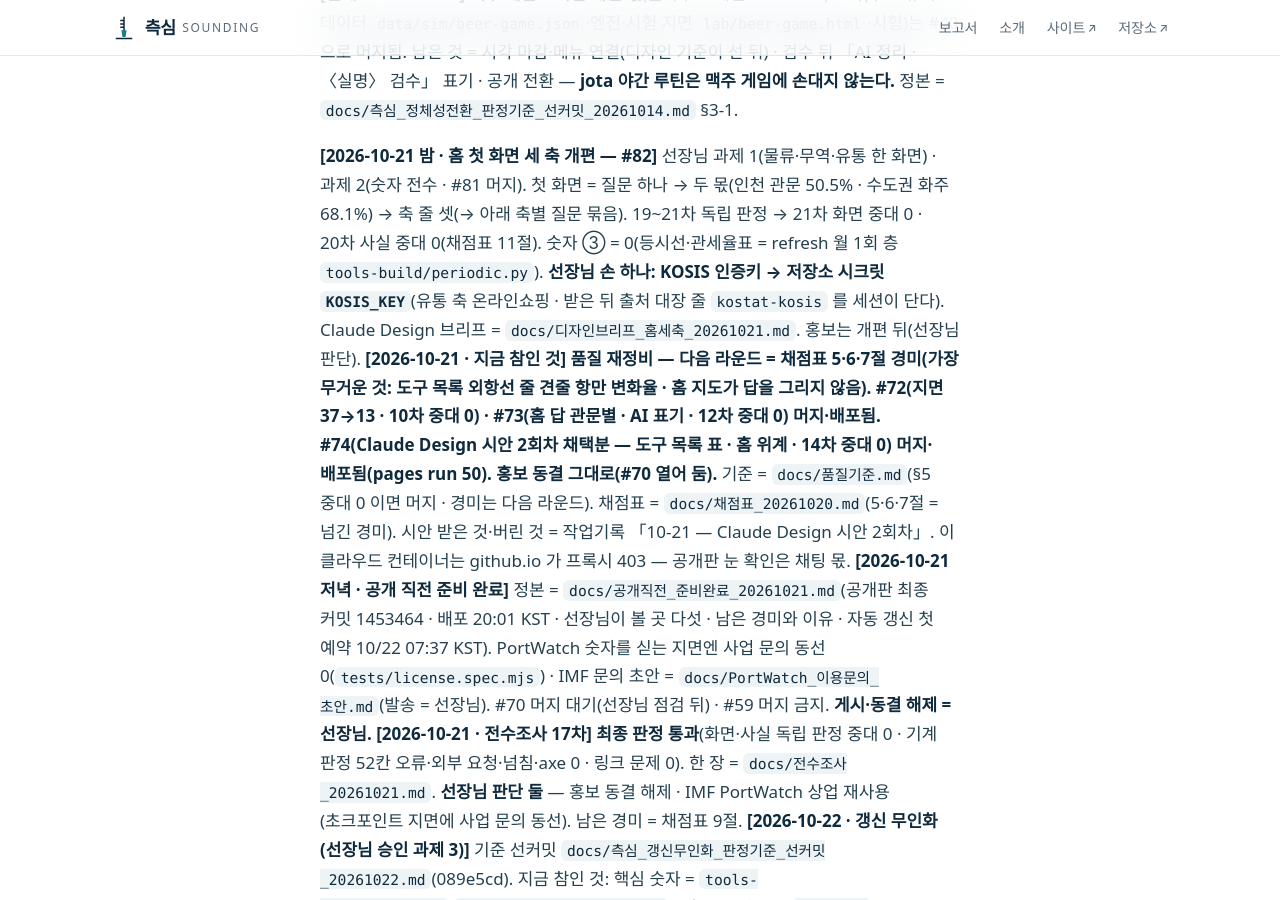
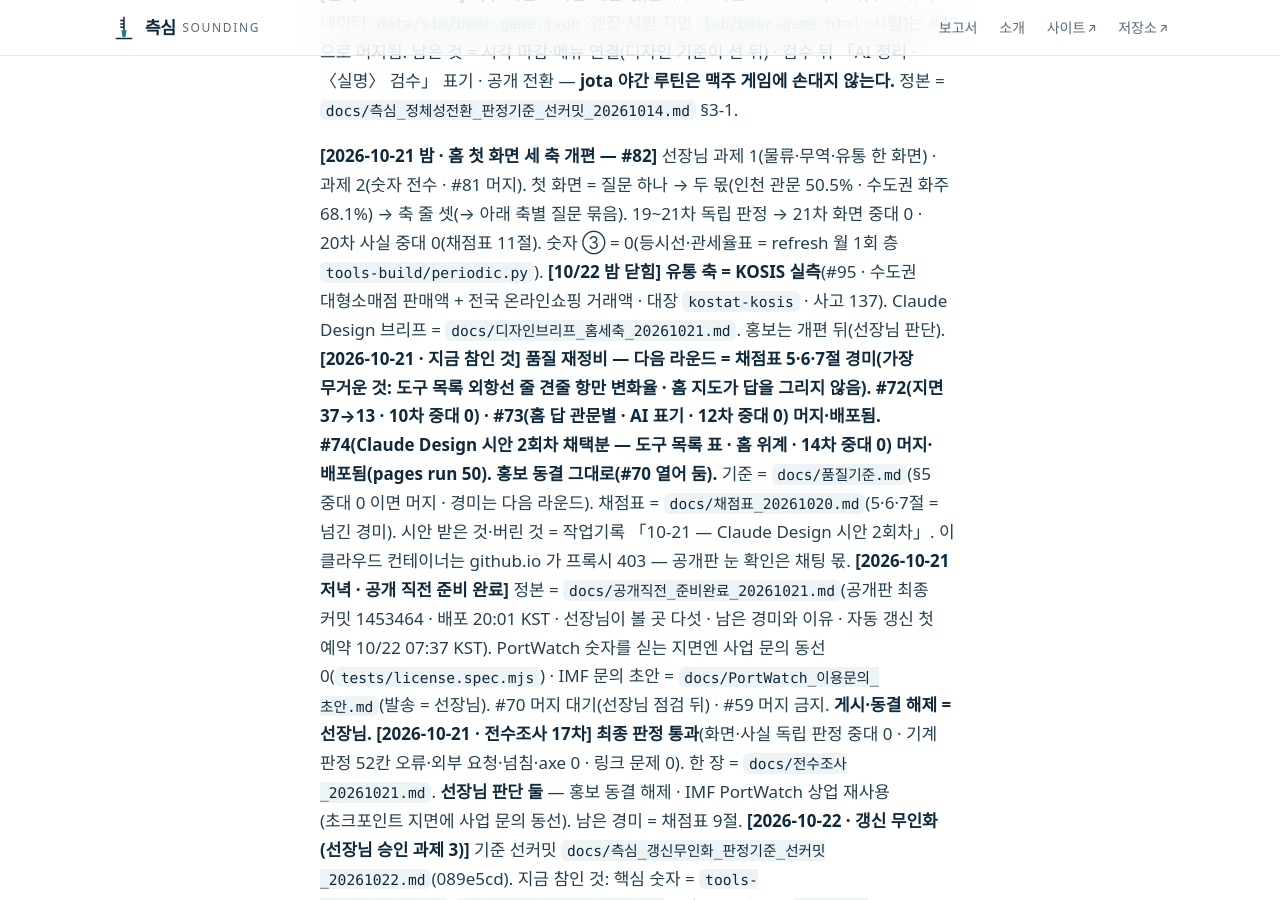
Before and after one commit to jisangj03-dev/incheon-port-analysis, a Jekyll site: the page built from docs/STATUS.md, in a window 1280 px wide and 900 px high, scrolled down 1499 px. Built offline with Jekyll 4.4.1, drawn with Linux system fonts in a browser that asks for light colours; some web fonts are replaced; our own code applies the rules of GitHub Pages for plain Markdown files.

Commit message:
STATUS·인계·작업기록 — 유통 축 KOSIS 닫힘(#95 · 사고 137) · 관세환율 주간 파일 빈 주 덮어쓰기는 남은 것
Co-Authored-By: Claude Opus 5.5 <noreply@anthropic.com>
Claude-Session: https://claude.ai/code/session_01W9iLVULEnTHJRMh1PZWr4D

```diff
--- a/docs/STATUS.md
+++ b/docs/STATUS.md
@@ -33,7 +33,7 @@ A 는 이쪽이 지금 할 수 있는 것, C 는 아직 안 본 축이다.
 **[인계 · 2026-10-14] 맥주 게임 = 측심 세션 몫**(클라우드 세션 ad6a21f7). 1차(구조·규칙 데이터 `data/sim/beer-game.json`·엔진·시험 지면 `lab/beer-game.html`·시험)는 #40 으로 머지됨. 남은 것 = 시각 마감·메뉴 연결(디자인 기준이 선 뒤) · 검수 뒤 「AI 정리 · 〈실명〉 검수」 표기 · 공개 전환 — **jota 야간 루틴은 맥주 게임에 손대지 않는다.** 정본 = `docs/측심_정체성전환_판정기준_선커밋_20261014.md` §3-1.
 
 
-**[2026-10-21 밤 · 홈 첫 화면 세 축 개편 — #82]** 선장님 과제 1(물류·무역·유통 한 화면) · 과제 2(숫자 전수 · #81 머지). 첫 화면 = 질문 하나 → 두 몫(인천 관문 50.5% · 수도권 화주 68.1%) → 축 줄 셋(→ 아래 축별 질문 묶음). 19~21차 독립 판정 → 21차 화면 중대 0 · 20차 사실 중대 0(채점표 11절). 숫자 ③ = 0(등시선·관세율표 = refresh 월 1회 층 `tools-build/periodic.py`). **선장님 손 하나: KOSIS 인증키 → 저장소 시크릿 `KOSIS_KEY`**(유통 축 온라인쇼핑 · 받은 뒤 출처 대장 줄 `kostat-kosis` 를 세션이 단다). Claude Design 브리프 = `docs/디자인브리프_홈세축_20261021.md`. 홍보는 개편 뒤(선장님 판단).
+**[2026-10-21 밤 · 홈 첫 화면 세 축 개편 — #82]** 선장님 과제 1(물류·무역·유통 한 화면) · 과제 2(숫자 전수 · #81 머지). 첫 화면 = 질문 하나 → 두 몫(인천 관문 50.5% · 수도권 화주 68.1%) → 축 줄 셋(→ 아래 축별 질문 묶음). 19~21차 독립 판정 → 21차 화면 중대 0 · 20차 사실 중대 0(채점표 11절). 숫자 ③ = 0(등시선·관세율표 = refresh 월 1회 층 `tools-build/periodic.py`). **[10/22 밤 닫힘] 유통 축 = KOSIS 실측**(#95 · 수도권 대형소매점 판매액 + 전국 온라인쇼핑 거래액 · 대장 `kostat-kosis` · 사고 137). Claude Design 브리프 = `docs/디자인브리프_홈세축_20261021.md`. 홍보는 개편 뒤(선장님 판단).
 **[2026-10-21 · 지금 참인 것] 품질 재정비 — 다음 라운드 = 채점표 5·6·7절 경미(가장 무거운 것: 도구 목록 외항선 줄 견줄 항만 변화율 · 홈 지도가 답을 그리지 않음). #72(지면 37→13 · 10차 중대 0) · #73(홈 답 관문별 · AI 표기 · 12차 중대 0) 머지·배포됨. #74(Claude Design 시안 2회차 채택분 — 도구 목록 표 · 홈 위계 · 14차 중대 0) 머지·배포됨(pages run 50). 홍보 동결 그대로(#70 열어 둠).** 기준 = `docs/품질기준.md`(§5 중대 0 이면 머지 · 경미는 다음 라운드). 채점표 = `docs/채점표_20261020.md`(5·6·7절 = 넘긴 경미). 시안 받은 것·버린 것 = 작업기록 「10-21 — Claude Design 시안 2회차」. 이 클라우드 컨테이너는 github.io 가 프록시 403 — 공개판 눈 확인은 채팅 몫.
 **[2026-10-21 저녁 · 공개 직전 준비 완료]** 정본 = `docs/공개직전_준비완료_20261021.md`(공개판 최종 커밋 1453464 · 배포 20:01 KST · 선장님이 볼 곳 다섯 · 남은 경미와 이유 · 자동 갱신 첫 예약 10/22 07:37 KST). PortWatch 숫자를 싣는 지면엔 사업 문의 동선 0(`tests/license.spec.mjs`) · IMF 문의 초안 = `docs/PortWatch_이용문의_초안.md`(발송 = 선장님). #70 머지 대기(선장님 점검 뒤) · #59 머지 금지. **게시·동결 해제 = 선장님.**
 **[2026-10-21 · 전수조사 17차] 최종 판정 통과**(화면·사실 독립 판정 중대 0 · 기계 판정 52칸 오류·외부 요청·넘침·axe 0 · 링크 문제 0). 한 장 = `docs/전수조사_20261021.md`. **선장님 판단 둘** — 홍보 동결 해제 · IMF PortWatch 상업 재사용(초크포인트 지면에 사업 문의 동선). 남은 경미 = 채점표 9절.
```
Also changed, not shown: docs/다음세션_인계_20261022.md (+1 -1 lines), docs/작업기록.md (+11 -0 lines).
